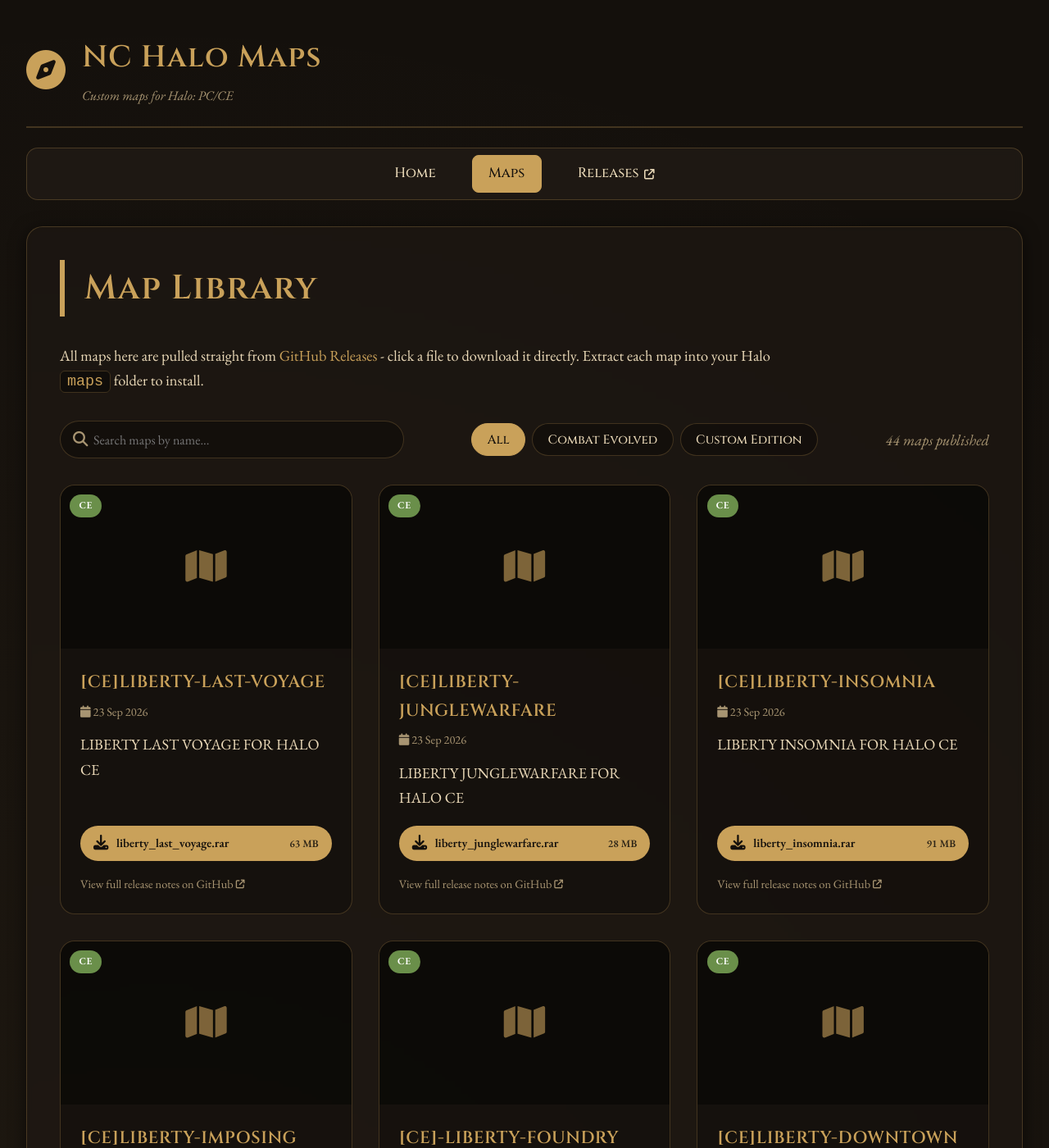
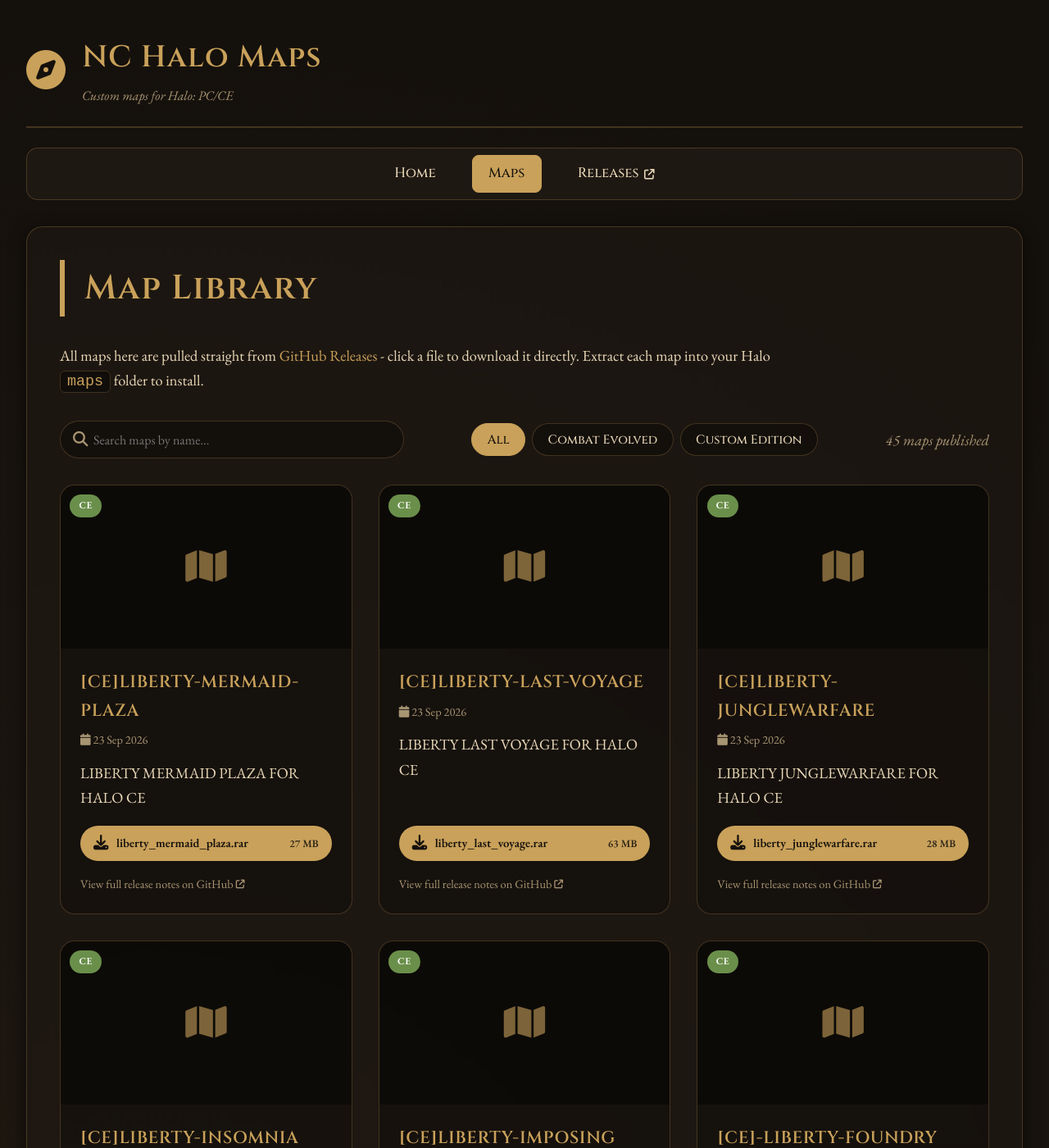
Before and after one commit to Chalwk/NC-Halo-Maps, a Jekyll site: the page built from maps.html, in a window 1280 px wide and 1400 px high. Shown: the whole window at 82% size. Built offline with Jekyll 4.4.1, drawn with Linux system fonts in a browser that asks for light colours.

Commit message:
chore: update releases data

```diff
--- a/_data/releases.json
+++ b/_data/releases.json
@@ -1,4 +1,27 @@
 [
+  {
+    "id": 394825714,
+    "tag": "CE-LIBERTY-MERMAID-PLAZA",
+    "name": "[CE]LIBERTY-MERMAID-PLAZA",
+    "body": "LIBERTY MERMAID PLAZA FOR HALO CE",
+    "prerelease": false,
+    "published_at": "2026-09-23T16:00:43Z",
+    "html_url": "https://github.com/nakedchick-code/NC-Halo-Maps/releases/tag/CE-LIBERTY-MERMAID-PLAZA",
+    "games": [
+      "CE"
+    ],
+    "thumbnail": null,
+    "assets": [
+      {
+        "name": "liberty_mermaid_plaza.rar",
+        "size": 28611079,
+        "size_human": "27 MB",
+        "download_count": 0,
+        "browser_download_url": "https://github.com/nakedchick-code/NC-Halo-Maps/releases/download/CE-LIBERTY-MERMAID-PLAZA/liberty_mermaid_plaza.rar",
+        "content_type": "application/x-compressed"
+      }
+    ]
+  },
   {
     "id": 394824182,
     "tag": "CE-LIBERTY-LAST-VOYAGE",
@@ -154,7 +177,7 @@
         "name": "liberty_dodgeball.rar",
         "size": 42814412,
         "size_human": "41 MB",
-        "download_count": 0,
+        "download_count": 1,
         "browser_download_url": "https://github.com/nakedchick-code/NC-Halo-Maps/releases/download/CE-LIBERTY-DODGEBALL/liberty_dodgeball.rar",
         "content_type": "application/x-compressed"
       }
```
